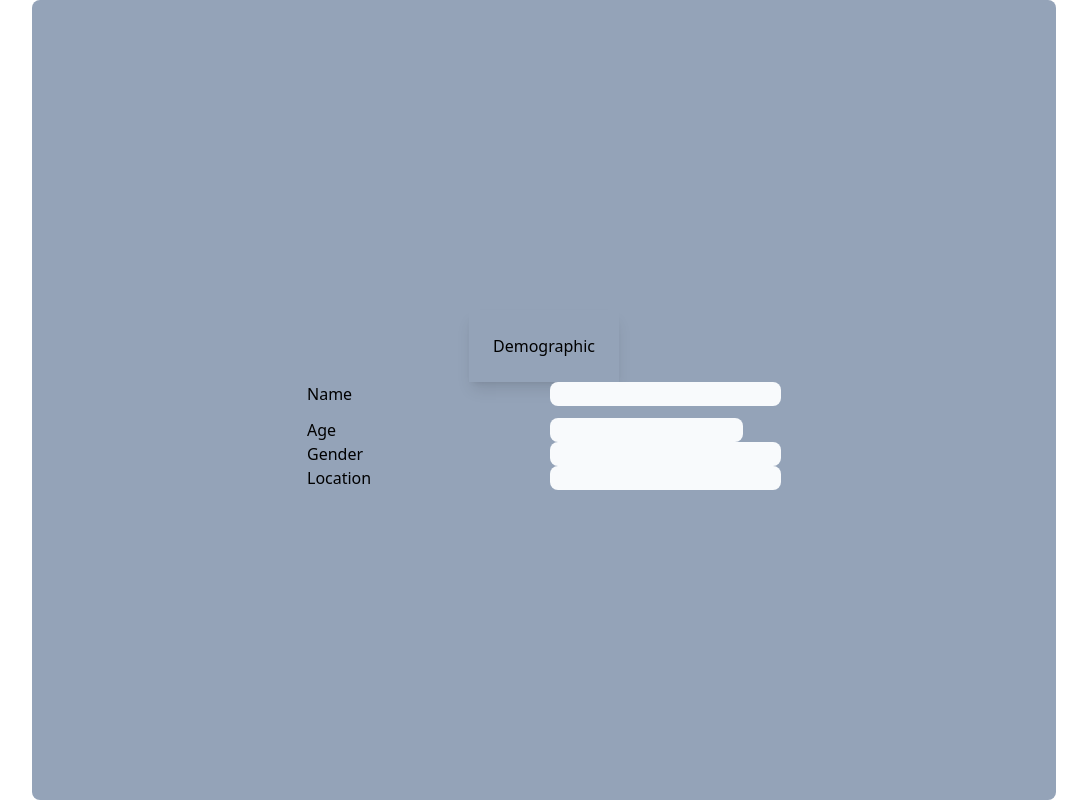
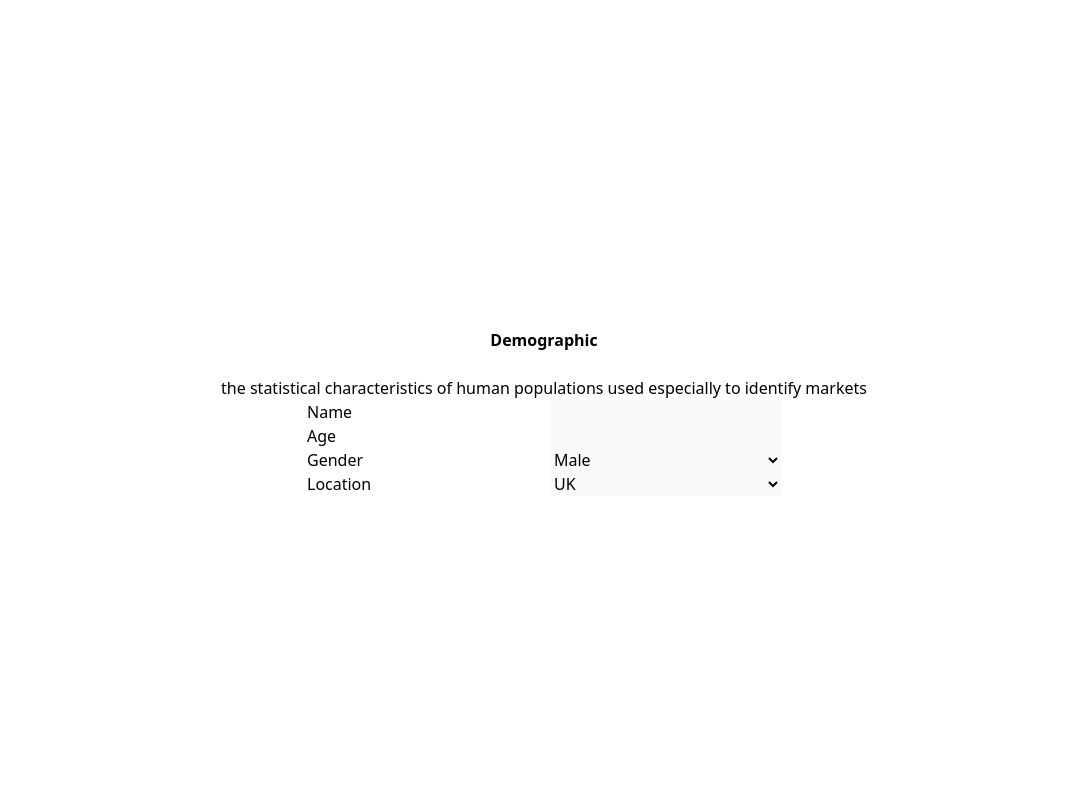
Before and after one commit to benjamindotdev/CountyGPT, a React (Vite) app: page / in a window 1280 px wide. Shown: the whole page, without its empty margins (96-1183 px from the left). Built offline with nearby package versions, Linux system fonts and the light colour scheme.

Commit message:
continued building out app

```diff
--- a/index.html
+++ b/index.html
@@ -5,7 +5,7 @@
     <link rel="icon" type="image/svg+xml" href="/vite.svg" />
     <meta name="viewport" content="width=device-width, initial-scale=1.0" />
     <link href="/dist/output.css" rel="stylesheet">
-    <title>Demograph</title>
+    <title>Demographic</title>
   </head>
   <body>
     <div id="root"></div>
--- a/src/App.css
+++ b/src/App.css
@@ -1,6 +1,8 @@
 @tailwind base;
 @tailwind components;
 @tailwind utilities;
+
+
 
 #root {
   height: 100dvh;
@@ -8,4 +10,5 @@
   display: flex;
   justify-content: center;
   align-items: center;
+
 }
--- a/src/App.tsx
+++ b/src/App.tsx
@@ -17,17 +17,17 @@ function App() {
     location: ""
   })
 
-  const ageAsNumber = Number(user.age);
+
 
 
   return (
-    <>
-      <div className='flex flex-col justify-center items-center w-screen h-screen bg-slate-400 m-32 rounded-lg'>
-        <h1 className="p-6 shadow-lg">Demographic</h1>
-        <div className='grid grid-cols-2 gap-3 '>
+    <div className='flex flex-col justify-center items-center w-screen h-screen rounded-lg gap-4 shadow-lg'>
+      <h1 className="p-6  text-left font-bold uppercase">Demographic</h1>
+      <blockquote className="italic">the statistical characteristics of human populations used especially to identify markets</blockquote>
+      <div>
+        <div className='grid grid-cols-2 gap-3 text-black'>
           <label htmlFor='name' className=''>Name</label>
-          <input className='w-100 bg-slate-50 rounded-lg' value={user.name} name="name" onChange={(e) => setUser({...user, name: e.target.value})}/>
-          <h2>{user.name}</h2>
+          <input className='w-100 bg-slate-50 rounded-lg ' value={user.name} name="name" onChange={(e) => setUser({...user, name: e.target.value})}/>
         </div>
         <div className='grid grid-cols-2 gap-3'>
           <label htmlFor='name'>Age</label>
@@ -35,14 +35,26 @@ function App() {
         </div>
         <div className='grid grid-cols-2 gap-3 '>
           <label htmlFor='name'>Gender</label>
-          <input className='w-100 bg-slate-50 rounded-lg' value={user.gender} name="name" onChange={(e) => setUser({...user, gender: e.target.value})}/>
+          <select className='w-100 bg-slate-50 rounded-lg' value={user.gender} name="name" onChange={(e) => setUser({...user, gender: e.target.value})}>
+            <option value="male">Male</option>
+            <option value="female">Female</option>
+            <option value="non-binary">Non-binary</option>
+          </select>
         </div>
         <div className='grid grid-cols-2 gap-3 '>
           <label htmlFor='name'>Location</label>
-          <input className='w-100 bg-slate-50 rounded-lg'  value={user.location} name="location" onChange={(e) => setUser({...user, location: e.target.value})}/>
+          <select className='w-100 bg-slate-50 rounded-lg'  value={user.location} name="location" onChange={(e) => setUser({...user, location: e.target.value})}>
+            <option value="UK">UK</option>
+          </select>
         </div>
       </div>
-    </>
+      <div>
+        {
+          user.name && user.age && user.gender && user.location &&
+            <p className='text-white'>Hey {user.name}! You are a {user.age} year old {user.gender} who lives in {user.location}</p>
+        }
+      </div>
+    </div>
   )
 }
 
--- a/src/index.css
+++ b/src/index.css
@@ -228,6 +228,7 @@ button,
 [type='reset'],
 [type='submit'] {
   -webkit-appearance: button;
+  appearance: button;
   /* 1 */
   background-color: transparent;
   /* 2 */
@@ -275,6 +276,7 @@ Correct the cursor style of increment and decrement buttons in Safari.
 
 [type='search'] {
   -webkit-appearance: textfield;
+  appearance: textfield;
   /* 1 */
   outline-offset: -2px;
   /* 2 */
@@ -414,7 +416,7 @@ embed,
 object {
   display: block;
   /* 1 */
-  vertical-align: middle;
+
   /* 2 */
 }
 
--- a/src/main.tsx
+++ b/src/main.tsx
@@ -1,6 +1,7 @@
 import React from 'react'
 import ReactDOM from 'react-dom/client'
 import App from './App.tsx'
+import './App.css'
 import './index.css'
 
 ReactDOM.createRoot(document.getElementById('root')!).render(
--- a/tailwind.config.js
+++ b/tailwind.config.js
@@ -1,8 +1,17 @@
 /** @type {import('tailwindcss').Config} */
-export default {
-  content: ["./src/**/*.{html,js,tsx}"],
-  theme: {
-    extend: {},
+export const content = [
+  "./index.html",
+  "./src/**/*.{js, jsx}"
+];
+export const theme = {
+  extend: {
+    colors: {
+      background: "#9F8082",
+      primary: "#E85D75",
+      secondary: "#8D918B",
+      accent1: "#C76D7E",
+      accent2: "#AD9B9A"
+    }
   },
-  plugins: [],
-}
+};
+export const plugins = [];
```
